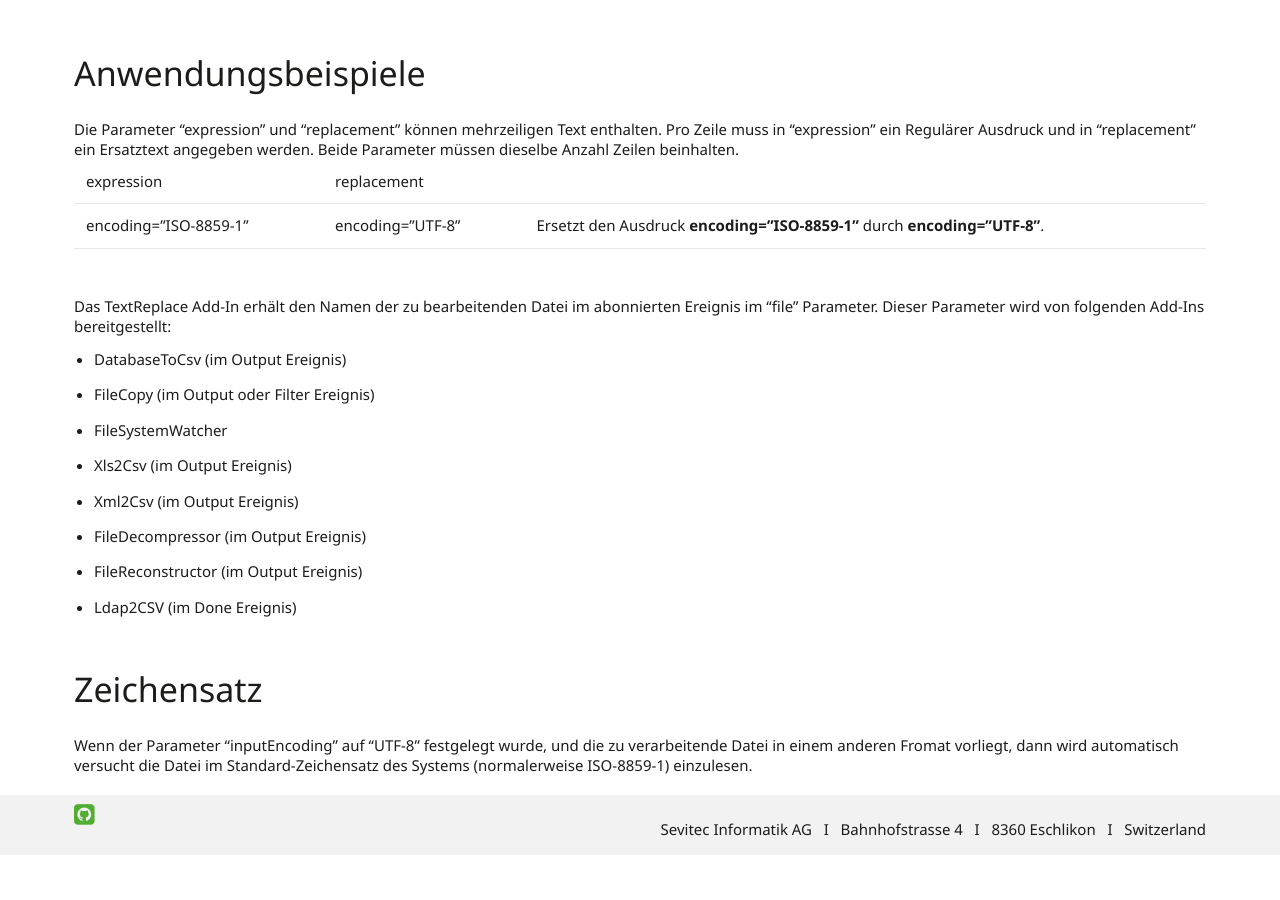
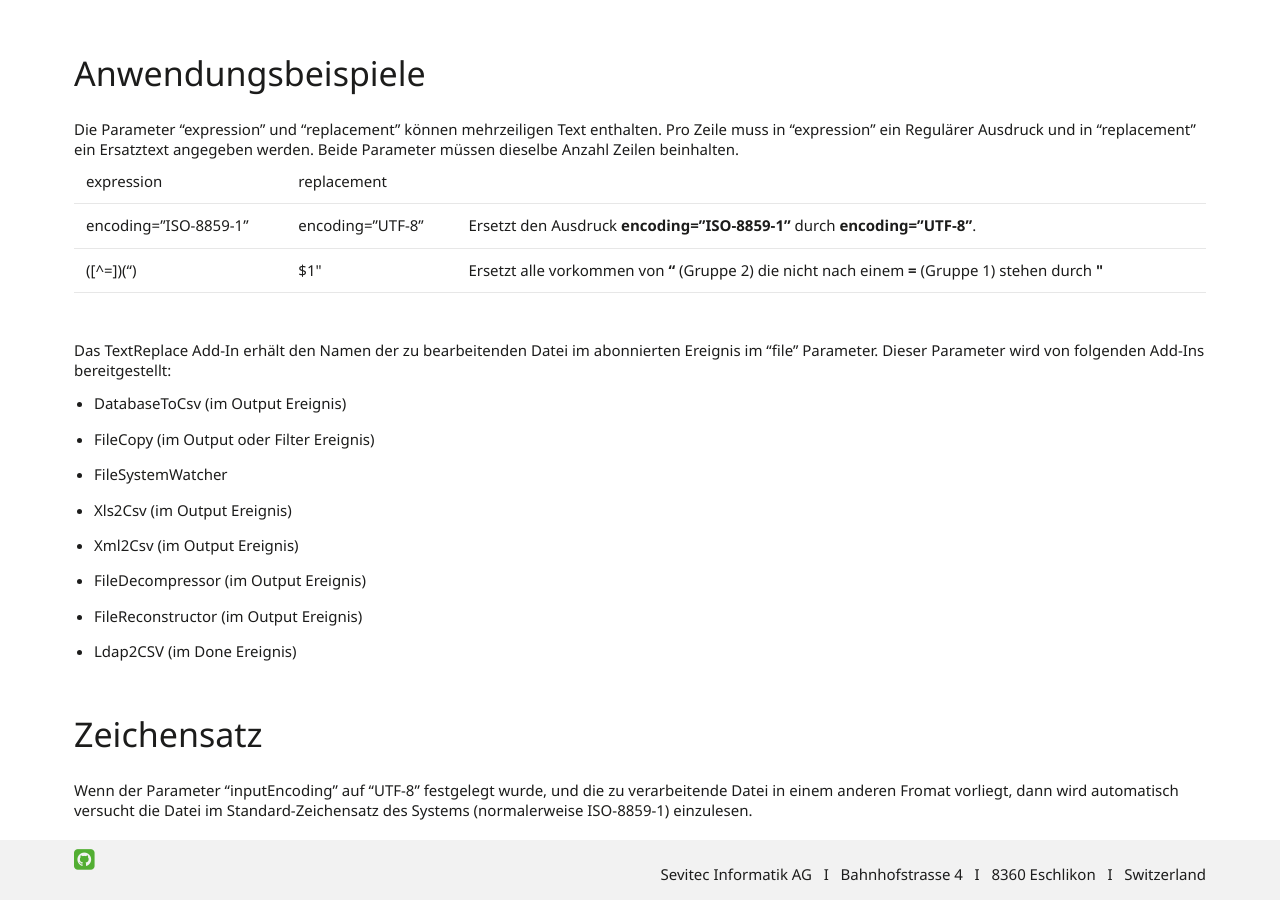
Before and after one commit to primesoft-group/oneconnexx-docs, a Jekyll site: the page built from _pages/addins/de/textreplace.md, in a window 1280 px wide and 900 px high, scrolled down 1003 px. Built offline with Jekyll 4.4.1, drawn with Linux system fonts in a browser that asks for light colours; nearby versions of some CDN libraries; some web fonts are replaced; before the commit the page ends 1858 px from its top, so only the background shows below that.

Commit message:
Update textreplace.md

```diff
--- a/_pages/addins/de/textreplace.md
+++ b/_pages/addins/de/textreplace.md
@@ -27,9 +27,9 @@ Das TextReplace Add-In kann verwendet werden um in einer Textdatei bestimmte Zei
 Die Parameter "expression" und "replacement" können mehrzeiligen Text enthalten. Pro Zeile muss in "expression" ein Regulärer Ausdruck und in "replacement" ein Ersatztext angegeben werden. Beide Parameter müssen dieselbe Anzahl Zeilen beinhalten.
 
 {:.table .table-striped}
-| --- | --- |
 | expression | replacement ||
-| encoding="ISO-8859-1"&nbsp;&nbsp; | encoding="UTF-8"&nbsp;&nbsp; | Ersetzt den Ausdruck __encoding="ISO-8859-1"__ durch __encoding="UTF-8"__.  |
+| encoding="ISO-8859-1" | encoding="UTF-8" | Ersetzt den Ausdruck __encoding="ISO-8859-1"__ durch __encoding="UTF-8"__. |
+| ([^=])(") | $1&quot; | Ersetzt alle vorkommen von __"__ (Gruppe 2) die nicht nach einem __=__ (Gruppe 1) stehen durch __&quot;__ |
 
 Das TextReplace Add-In erhält den Namen der zu bearbeitenden Datei im abonnierten Ereignis im "file" Parameter. Dieser Parameter wird von folgenden Add-Ins bereitgestellt:
 
```
